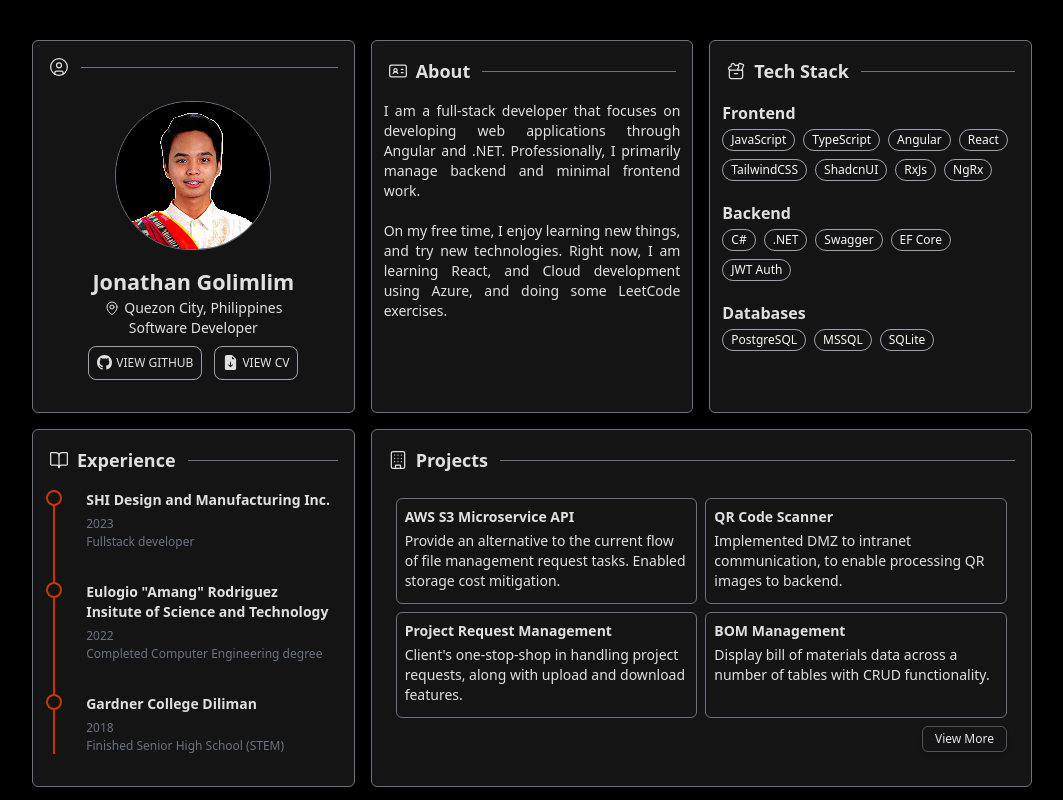
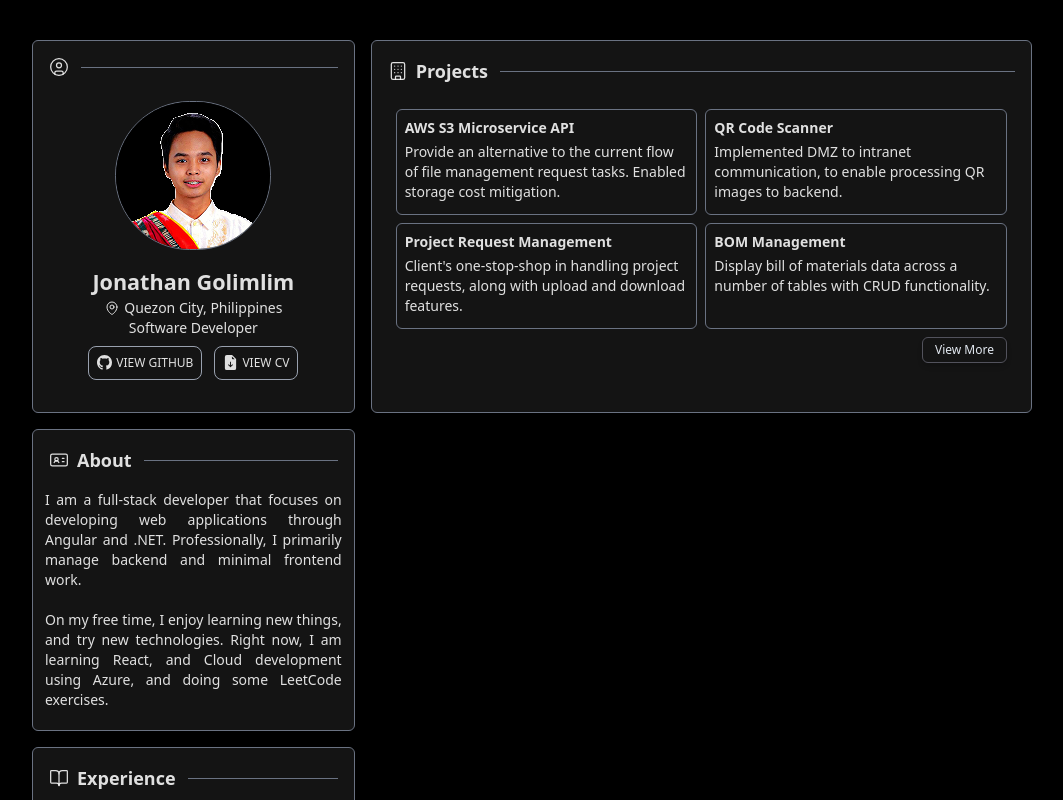
Before and after one commit to jobearry/Portfolio_Dashboard, a React (Vite) app in the folder resume-web/: page /home in a window 1280 px wide. Shown: the top 800 px of the page, without its empty margins (108-1171 px from the left). Built offline with nearby package versions, Linux system fonts and the light colour scheme; no server answers.

Commit message:
feat: implemented social-media-like profile layout instead of previous bento layout

```diff
--- a/resume-web/src/pages/home/constants/content.constants.tsx
+++ b/resume-web/src/pages/home/constants/content.constants.tsx
@@ -48,14 +48,14 @@ export const BlockContent: BlockProps[] = [
           Right now, I am learning React, and Cloud development using Azure, and doing some LeetCode exercises.
         </p>
       </div>,
-    gridClass: "md:col-span-2"
+    gridClass: "md:col-span-2 md:row-start-2 md:col-start-1"
   },
   {
     id: "block_2",
     title: "Experience",
     icon: <BookOpen size={20} strokeWidth={1.5}/>,
     children: () => <Timeline events={TimelineEvents} />,
-    gridClass: "md:col-span-2"
+    gridClass: "md:col-span-2 md:row-start-3 md:col-start-1"
   },
   {
     id: "block_3",
@@ -69,7 +69,8 @@ export const BlockContent: BlockProps[] = [
     title: "Tech Stack",
     icon: <ToolCase size={20} strokeWidth={1.5}/>,
     children: () => <TechStack/>,
-    gridClass: "md:col-span-2 md:row-start-1 md:col-start-5"
+    gridClass: `md:col-span-2
+       md:row-start-4 md:col-start-1`
   },
   // {
   //   id: "block_5",
```
